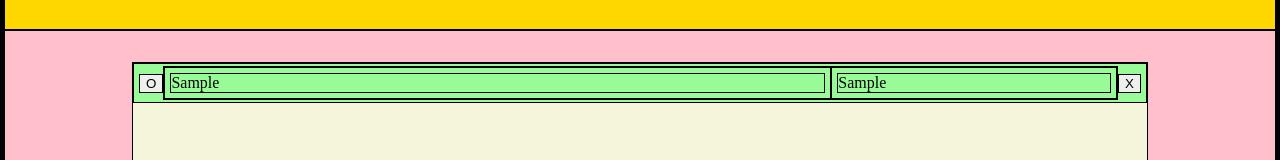
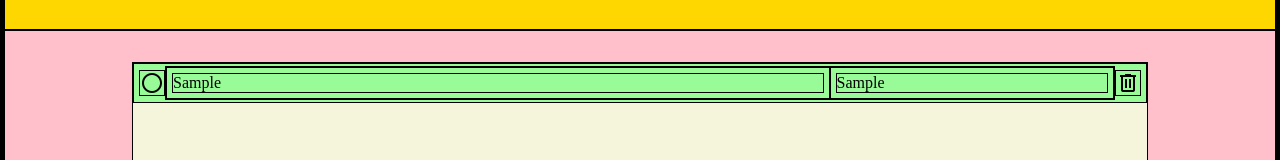
Before and after one commit to cwannberg/react-todo-list, a React (Vite) app: page / in a window 1280 px wide. Both pictures are taken after typing "Sample", "Sample" into the empty fields and a click on the button "Post". Shown: the part 134-294 px from the top of the page. Built offline with nearby package versions, Linux system fonts and the light colour scheme.

Commit message:
Added icons and functionality to finished-button

```diff
--- a/index.html
+++ b/index.html
@@ -3,6 +3,8 @@
   <head>
     <meta charset="UTF-8" />
     <meta name="viewport" content="width=device-width, initial-scale=1.0" />
+    <link rel="stylesheet" href="https://fonts.googleapis.com/css2?family=Material+Symbols+Outlined" />
+
     <title>React todo</title>
   </head>
   <body>
--- a/src/components/TodoPost.tsx
+++ b/src/components/TodoPost.tsx
@@ -1,4 +1,4 @@
-import type { ReactElement } from "react";
+import { useState, type ReactElement } from "react";
 
 interface IPostProps {
     todoText: string,
@@ -8,18 +8,19 @@ interface IPostProps {
 }
 
 export const TodoPost = ({todoText, authorName, id, onRemove}: IPostProps): ReactElement => {
+    const [finished, setFinished] = useState(false);
+
     const handleRemove = () => {
         onRemove(id);
-        alert("Remove!");
     }
     const handleFinished = () => {
-        //byta ikonen
-        alert("Finished!");
+        setFinished(!finished);
     }
 
     return (
     <article className="todo-post">
-        <button onClick={handleFinished}>O</button>
+        <span className="material-symbols-outlined" onClick={handleFinished}>
+            {finished ? "check_circle" : "radio_button_unchecked"}</span>
             <section className="text-wrapper">
                 <div className="todo-text">
                     <p>{todoText}</p>
@@ -28,7 +29,7 @@ export const TodoPost = ({todoText, authorName, id, onRemove}: IPostProps): Reac
                     <p>{authorName}</p>
                 </div>
             </section>
-        <button onClick={handleRemove}>X</button>
+        <span className="material-symbols-outlined" onClick={handleRemove}>delete</span>
     </article>
     )
 };
```
